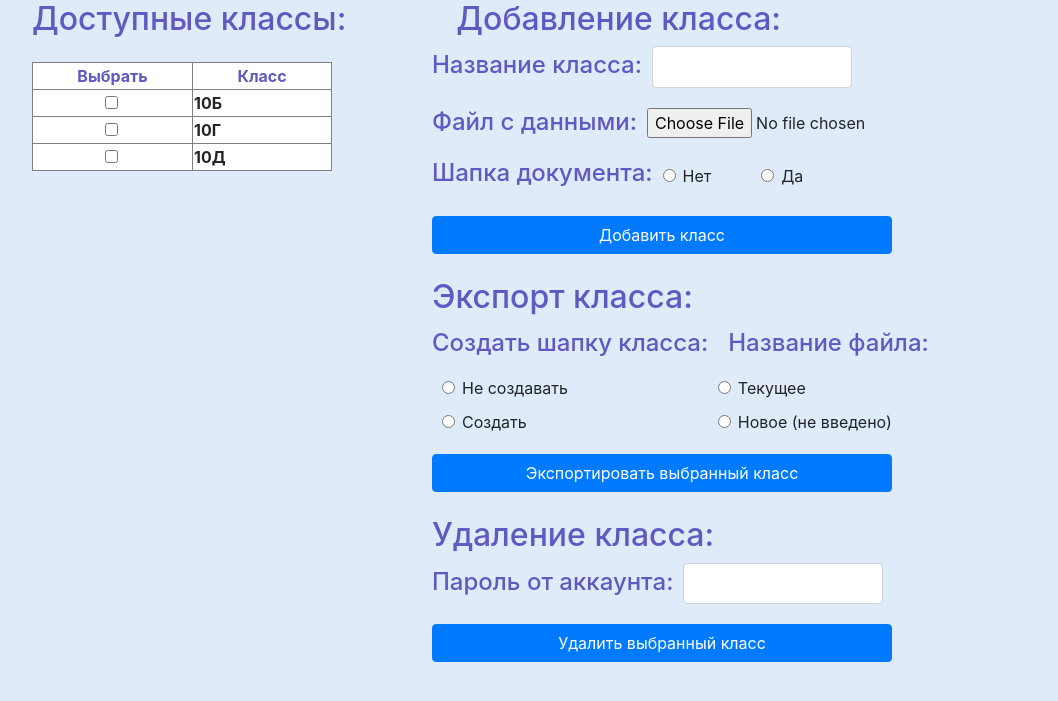
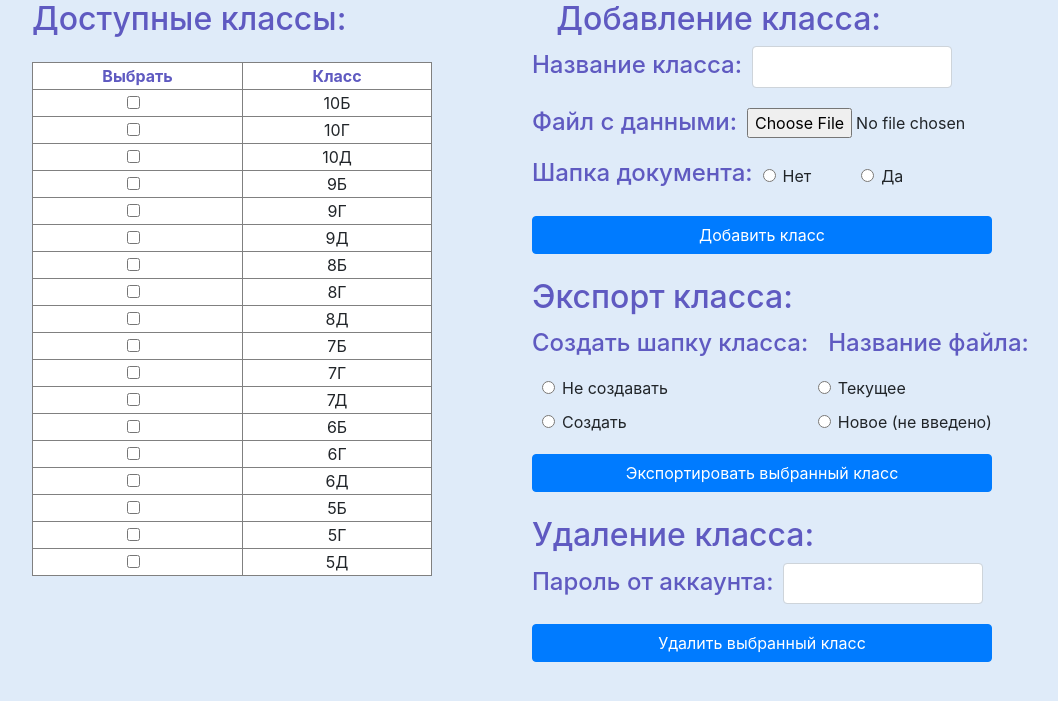
Before and after one commit to nicolaynemov/WebSite, a Flask app: page /classes in a window 1280 px wide. Shown: the part 56-757 px from the top of the page, without its empty margins (53-1111 px from the left). Run offline with Flask 2, Linux system fonts and the light colour scheme; some libraries are stand-ins or nearby versions.

```diff
--- a/main.py
+++ b/main.py
@@ -23,6 +23,7 @@ class RegisterForm(FlaskForm):
     email = EmailField('Почта', validators=[DataRequired()])
     name = StringField('Имя пользователя', validators=[DataRequired()])
     password = PasswordField('Пароль', validators=[DataRequired()])
+    code = PasswordField('Код подтверждения', validators=[DataRequired()])
     submit = SubmitField('Войти')
 
 
@@ -55,23 +56,23 @@ def registration():
 @app.route('/program')
 def prog():
     c = ['10Б', '10Г', '10Д']
-    student = [['-', 'Фёдор', 'Соколов', '03.04.2004', 'м', 'example@example.com', '9846734848', 'Соколов Олег'],
-               ['-', 'Дарья', 'Иванова', '15.12.2004', 'ж', 'example@example.com', '9534837485', 'Иванов Андрей'],
-               ['-', 'Фёдор', 'Соколов', '03.04.2004', 'м', 'example@example.com', '9846734848', 'Соколов Олег'],
-               ['-', 'Фёдор', 'Соколов', '03.04.2004', 'м', 'example@example.com', '9846734848', 'Соколов Олег'],
-               ['-', 'Фёдор', 'Соколов', '03.04.2004', 'м', 'example@example.com', '9846734848', 'Соколов Олег'],
-               ['-', 'Фёдор', 'Соколов', '03.04.2004', 'м', 'example@example.com', '9846734848', 'Соколов Олег'],
-               ['-', 'Фёдор', 'Соколов', '03.04.2004', 'м', 'example@example.com', '9846734848', 'Соколов Олег'],
-               ['-', 'Фёдор', 'Соколов', '03.04.2004', 'м', 'example@example.com', '9846734848', 'Соколов Олег'],
-               ['-', 'Фёдор', 'Соколов', '03.04.2004', 'м', 'example@example.com', '9846734848', 'Соколов Олег'],
-               ['-', 'Фёдор', 'Соколов', '03.04.2004', 'м', 'example@example.com', '9846734848', 'Соколов Олег'],]
+    student = [['-', 'Фёдор', 'Соколов', '03.04.2004', 'м', 'example@example.com', '2(2294)749-81-06', 'Соколов Олег'],
+               ['-', 'Дарья', 'Иванова', '15.12.2004', 'ж', 'vaherrygi@yopmail.com', '07(421)267-29-65', 'Иванов Андрей'],
+               ['-', 'Максим', 'Ковалёв', '01.05.2004', 'м', 'alvis.hahn@gmail.com', '48(245)268-13-67', 'Ковалёв Олег'],
+               ['-', 'Кирилл', 'Новиков', '02.11.2004', 'м', 'williamson.fern@jast.com', '18(836)996-61-63', 'Новиков Владимир'],
+               ['-', 'Мария', 'Нечаева', '15.07.2004', 'ж', 'schimmel.zaria@terry.net', '275(091)289-31-61', 'Нечаев Сергей']]
     length = len(student)
     return render_template('mainmenu.html', title='Помощник учителя', classes=c, students=student, a=length)
 
 
 @app.route('/classes')
 def classes():
-    c = [['-', '10Б'], ['-', '10Г'], ['-', '10Д']]
+    c = [['-', '10Б'], ['-', '10Г'], ['-', '10Д'],
+         ['-', '9Б'], ['-', '9Г'], ['-', '9Д'],
+         ['-', '8Б'], ['-', '8Г'], ['-', '8Д'],
+         ['-', '7Б'], ['-', '7Г'], ['-', '7Д'],
+         ['-', '6Б'], ['-', '6Г'], ['-', '6Д'],
+         ['-', '5Б'], ['-', '5Г'], ['-', '5Д']]
     length = len(c)
     return render_template('classes.html', title='Работа с классами', classes=c, a=length)
 
--- a/static/css/style.css
+++ b/static/css/style.css
@@ -45,7 +45,7 @@
 }
 
 .tablestyle1 {
-    width: 300px;
+    width: 400px;
     background-color: #FFFFFF
 }
 
--- a/templates/about.html
+++ b/templates/about.html
@@ -13,7 +13,6 @@
     <li><a href="#mash">Кнопка МЭШ</a></li>
     <li><a href="#exit">Кнопка выхода из аккаунта</a></li>
     <li><a href="#exit">Калькулятор</a></li>
-    <li><a href="#exit">Mini Paint</a></li>
     <li><a href="#remind">Напоминания</a></li>
     <li><a href="#links">Ссылки</a></li>
     <li><a href="#notes">Заметки</a></li>
@@ -46,9 +45,6 @@
 <h2 class="text" id="#calculator">Калькулятор</h2>
 <p class="text txt" style="width: 800px">Открывает калькулятор, встроенный в операционной системе компьютера. Если открыть
 калькулятор не получится, появится сообщение, уведомляющее вас об этом.</p>
-<p><a name="paint"></a></p>
-<h2 class="text" id="#paint">Mini Paint</h2>
-<p class="text txt" style="width: 800px">Открывает виртуальную графическую доску.</p>
 <p><a name="remind"></a></p>
 <h2 class="text" id="#remind">Напоминания</h2>
 <p class="text txt" style="width: 800px">Открывает окно "Напоминания". В этом окне можно создать и удалить напоминание.
--- a/templates/account.html
+++ b/templates/account.html
@@ -13,7 +13,7 @@
   <li class="nav-item">
       <nav class="nav">
         <h4 class="text" style="margin-top: 5px">Текущий никнейм:</h4>
-        <textarea class="form-control text" id="exampleFormControlTextarea1" rows="1" style="resize: none; width: 600px; margin-left: 70px"></textarea>
+        <textarea class="form-control text" id="exampleFormControlTextarea1" rows="1" style="resize: none; width: 600px; margin-left: 70px;"></textarea>
         <button class="btn btn-primary" role="button" style="width: 150px; margin-left: 77px;">Изменить</button>
       </nav>
   </li>
@@ -22,7 +22,7 @@
   </li>
   <li class="nav-item">
     <nav class="nav">
-        <h4 class="text" style="margin-top: 5px">Текущий email:</h4>
+        <h4 class="text" style="margin-top: 10px">Текущий email:</h4>
         <textarea class="form-control text" id="exampleFormControlTextarea2" rows="1" style="resize: none; width: 600px; margin-left: 110px"></textarea>
         <button class="btn btn-primary" role="button" style="width: 150px; margin-left: 77px;">Изменить</button>
       </nav>
--- a/templates/classes.html
+++ b/templates/classes.html
@@ -11,11 +11,11 @@
     <h2 class="text">Доступные классы:</h2>
   </li>
   <li class="nav-item">
-    <h2 class="text" style="margin-left: 110px">Добавление класса:</h2>
+    <h2 class="text" style="margin-left: 210px">Добавление класса:</h2>
   </li>
 </ul>
 <div>
-  <ul class="nav flex-column" style="margin-left: 400px">
+  <ul class="nav flex-column" style="margin-left: 500px">
     <li class="nav-item">
       <nav class="nav">
         <h4 class="text" style="margin-top: 5px">Название класса:</h4>
@@ -142,9 +142,9 @@
               <input type="checkbox" style="margin-left: 45%">
             </td>
           {% else %}
-          <th>
+          <td class="cen" style="text-overflow: ellipsis; overflow: hidden">
             {{ j }}
-          </th>
+          </td>
           {% endif %}
         {% endfor %}
       </tr>
--- a/templates/links.html
+++ b/templates/links.html
@@ -60,7 +60,7 @@
           <input type="checkbox" style="margin-left: 45%">
         </td>
         {% else %}
-        <td style="text-overflow: ellipsis; overflow: hidden">
+        <td style="text-overflow: ellipsis; overflow: hidden" class="cen">
           {{ j }}
         </td>
         {% endif %}
--- a/templates/mainmenu.html
+++ b/templates/mainmenu.html
@@ -133,7 +133,7 @@
           <input type="checkbox" style="margin-left: 45%">
         </td>
       {% else %}
-      <td style="text-overflow: ellipsis; overflow: hidden">
+      <td style="text-overflow: ellipsis; overflow: hidden" class="cen">
         {{ j }}
       </td>
       {% endif %}
--- a/templates/notes.html
+++ b/templates/notes.html
@@ -56,7 +56,7 @@
           <input type="checkbox" style="margin-left: 45%">
         </td>
         {% else %}
-        <td style="text-overflow: ellipsis; overflow: hidden">
+        <td style="text-overflow: ellipsis; overflow: hidden" class="cen">
           {{ j }}
         </td>
         {% endif %}
--- a/templates/remind.html
+++ b/templates/remind.html
@@ -66,7 +66,7 @@
                       <input type="checkbox" style="margin-left: 45%">
                     </td>
                   {% else %}
-                  <td style="text-overflow: ellipsis; overflow: hidden">
+                  <td style="text-overflow: ellipsis; overflow: hidden" class="cen">
                     {{ j }}
                   </td>
                   {% endif %}
```
Also changed, not shown: templates/registration.html (+17 -1 lines), static/img/picture.png, static/img/picture1.png (added).
